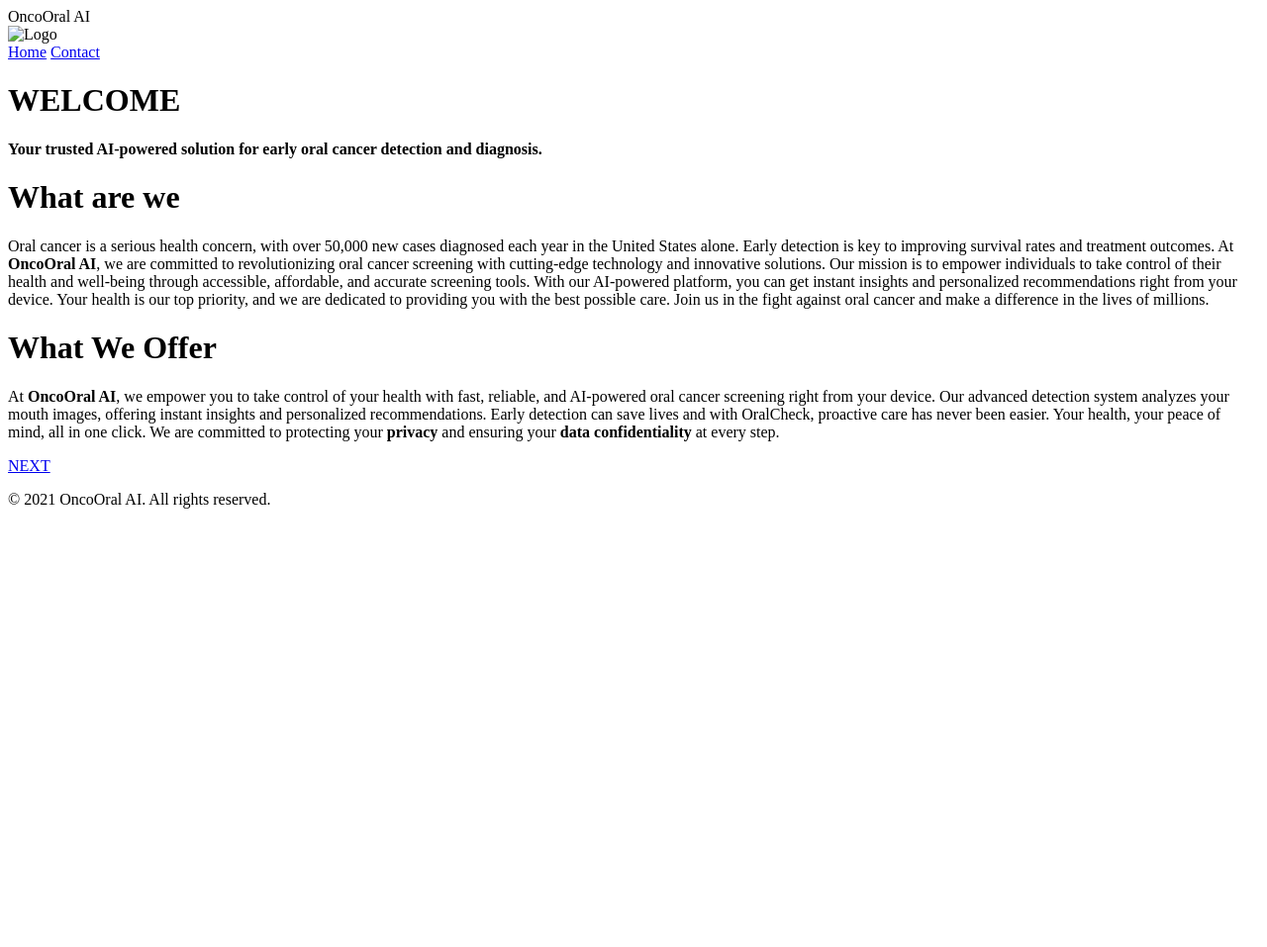
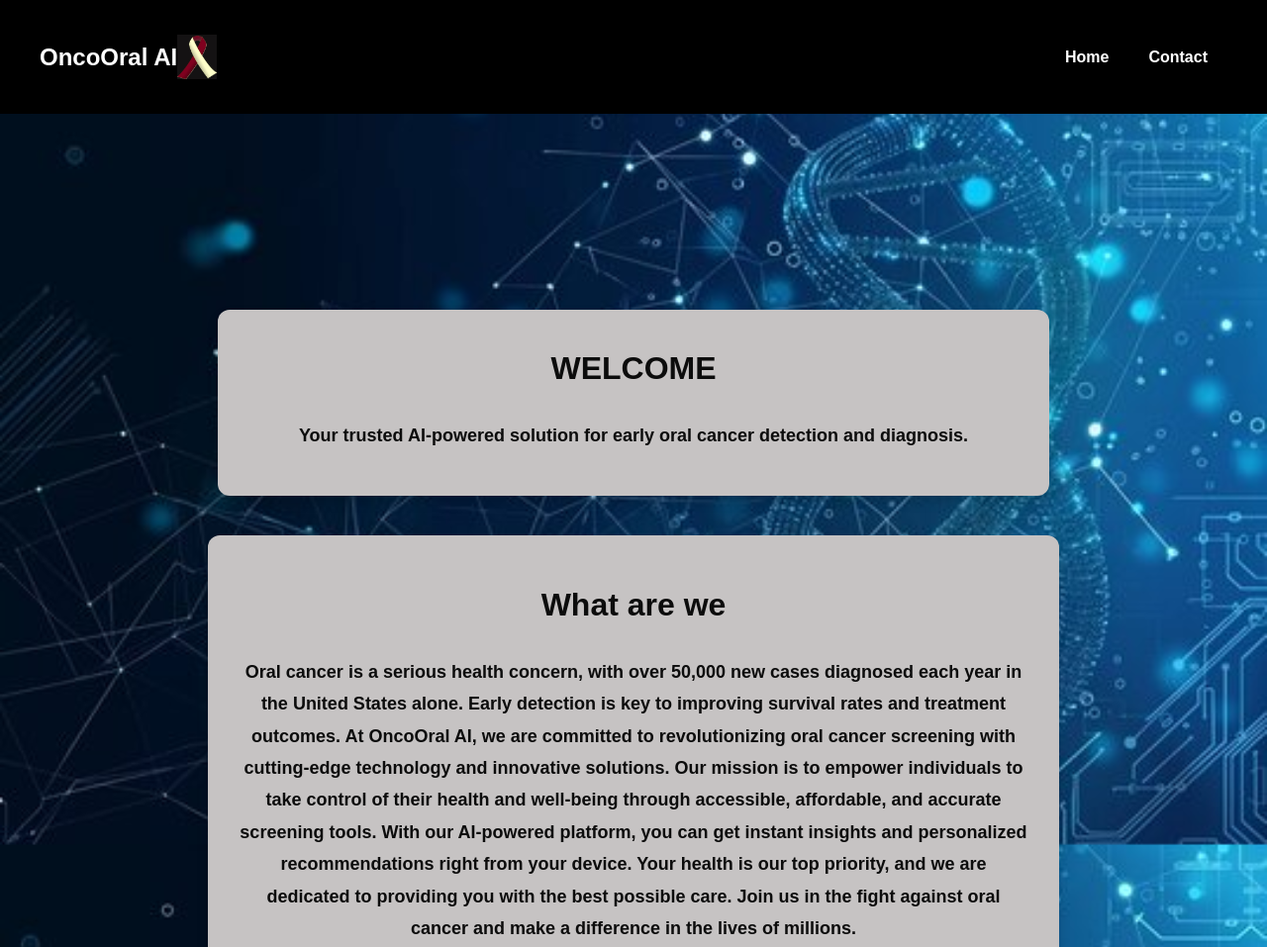
Before and after one commit to tharushaliyanagama/OralCancerEarlyDetection-DSGP, a plain HTML site: page templates/home.html in a window 1280 px wide. Shown: the top 957 px of the page at 99% size. Before the commit the page ends 800 px from the top, so only its background shows below. Drawn offline with Linux system fonts and the light colour scheme; files whose address does not match are found by name.

Commit message:
Updated home.css and home.html files

```diff
--- a/static/CSS/home.css
+++ b/static/CSS/home.css
@@ -10,7 +10,7 @@ body {
     flex-direction: column;
     align-items: center;
     justify-content: center;
-    background-image:url('static\images\background image.jpg');
+
     background-size: cover;
     background-repeat: no-repeat;
     background-position: center;
--- a/templates/home.html
+++ b/templates/home.html
@@ -4,12 +4,12 @@
     <meta charset="UTF-8">
     <meta name="viewport" content="width=device-width, initial-scale=1.0">
     <title>Welcome to OncoOral AI</title>
-    <link rel="stylesheet" href="aboutStyle.css">
+    <link rel="stylesheet" href="C:\Users\Sithmi Nimnadi\Desktop\DSGP UI\static\CSS\home.css">
 </head>
 <header>
     <div class="logo-container">
         <div class="logo">OncoOral AI</div>
-        <img src="static\images\ribbon3.jpg" alt="Logo" width="40" height="45">
+        <img src="C:\Users\Sithmi Nimnadi\Desktop\DSGP UI\static\images\ribbon3.jpg" alt="Logo" width="40" height="45">
     </div>
     <nav>
         <a href="home.html" target="_blank">Home</a>
@@ -17,7 +17,7 @@
         <a href="contact.html" target="_blank">Contact</a>
     </nav>
 </header>
-<body>
+<body background="C:\Users\Sithmi Nimnadi\Desktop\DSGP UI\static\images\background image.jpg">
     <div class="container">
         <h1>WELCOME </h1>
         <p><strong>Your trusted AI-powered solution for early oral cancer detection and diagnosis.</strong></p>
```
